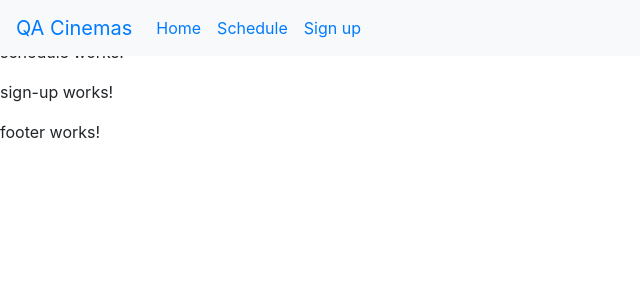
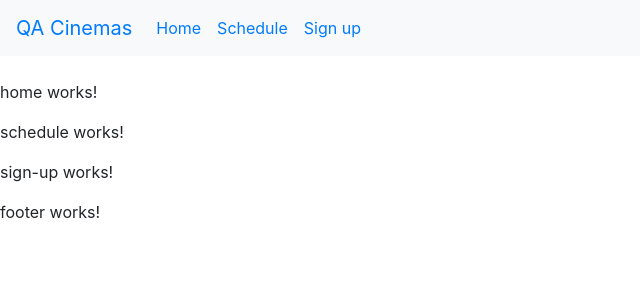
Before and after one commit to Flujible/QaAngularCinemaApp, an Angular app: page / in a window 1280 px wide. Shown: the top 300 px of the page, without its empty margins (0-640 px from the left). Built offline with nearby package versions, Linux system fonts and the light colour scheme.

Commit message:
Add margin to pad main page content

```diff
--- a/src/app/app.component.css
+++ b/src/app/app.component.css
@@ -0,0 +1,3 @@
+.content {
+    margin-top: 80px;
+}
--- a/src/app/app.component.html
+++ b/src/app/app.component.html
@@ -1,5 +1,7 @@
 <app-header></app-header>
-<app-home></app-home>
-<app-schedule></app-schedule>
-<app-sign-up></app-sign-up>
+<div class="content">
+    <app-home></app-home>
+    <app-schedule></app-schedule>
+    <app-sign-up></app-sign-up>
+</div>
 <app-footer></app-footer>
```
